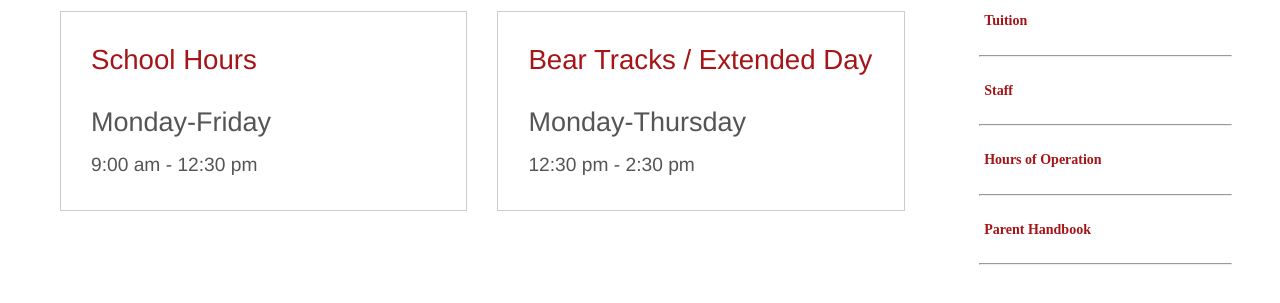
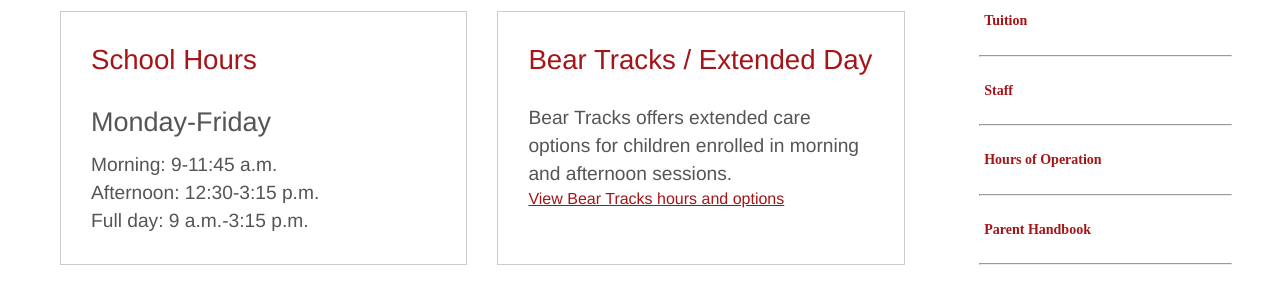
Before and after one commit to CSE2506-Fall2026/cse2506-fall2026-studio-ift-group-2, a website: page files/hour.html in a window 1280 px wide. Shown: the part 109-412 px from the top of the page. Drawn offline with nearby package versions, Linux system fonts and the light colour scheme; files that its build step writes are made by us from their sources; files whose address does not match are found by name.

Commit message:
Finished

```diff
--- a/files/css/about.css
+++ b/files/css/about.css
@@ -31,3 +31,7 @@
 .hours-box p {
     margin-bottom: 0;
 }
+
+.bear-tracks-link {
+    color: #a51417;
+}
--- a/files/css/index.css
+++ b/files/css/index.css
@@ -118,7 +118,3 @@ main hr {
    font-size: 2rem;
 
 }
-
-#aboutt h2{
-    color:#a51417 !important;
-}
--- a/files/hour.html
+++ b/files/hour.html
@@ -27,19 +27,28 @@
             <div class="hours-container">
 
                 <div class="hours-box">
-                    <h2>School Hours</h2>
+              <h2>School Hours</h2>
 
-                    <h3>Monday-Friday</h3>
+    <h3>Monday-Friday</h3>
 
-                    <p>9:00 am - 12:30 pm</p>
+    <p>
+        Morning: 9-11:45 a.m.<br>
+        Afternoon: 12:30-3:15 p.m.<br>
+        Full day: 9 a.m.-3:15 p.m.
+    </p>
                 </div>
 
                 <div class="hours-box">
-                    <h2>Bear Tracks / Extended Day</h2>
+                      <h2>Bear Tracks / Extended Day</h2>
 
-                    <h3>Monday-Thursday</h3>
+    <p>
+        Bear Tracks offers extended care options for children enrolled
+        in morning and afternoon sessions.
+    </p>
 
-                    <p>12:30 pm - 2:30 pm</p>
+   <a href="files/bear_tracks.html" class="bear-tracks-link">
+    View Bear Tracks hours and options
+</a>
                 </div>
 
             </div>
```
